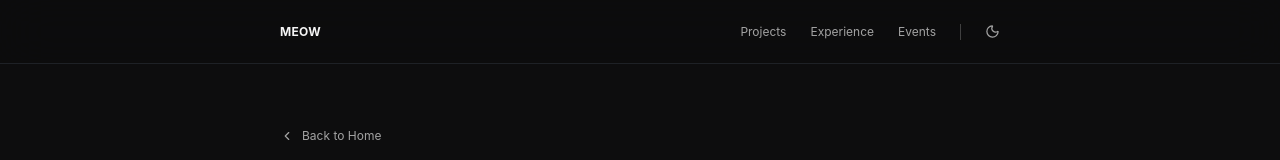
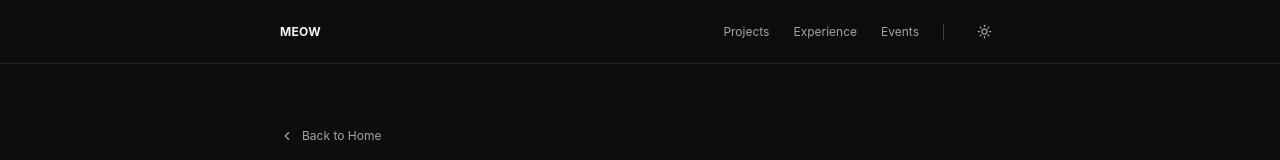
Before and after one commit to tachibana777/portfolio1, a Next.js app: page /events in a window 1280 px wide. Shown: the top 160 px of the page. Built offline with nearby package versions, Linux system fonts and the light colour scheme.

Commit message:
feat: add diagonal theme transition and color modes

```diff
--- a/app/globals.css
+++ b/app/globals.css
@@ -1,11 +1,73 @@
 @tailwind base;
 @tailwind components;
 @tailwind utilities;
-:root { color-scheme: dark; }
+:root {
+  color-scheme: dark;
+  --spotlight-color: rgba(255, 255, 255, 0.08);
+}
 * { box-sizing: border-box; }
 html { scroll-behavior: smooth; background: #0d0d0e; }
 body { margin: 0; background: #0d0d0e; color: #e7e7e8; font-size: 14px; line-height: 1.6; -webkit-font-smoothing: antialiased; }
 ::selection { background: #e7e7e8; color: #0d0d0e; }
+
+html.light {
+  color-scheme: light;
+  background: #f7f7f5;
+  --spotlight-color: rgba(0, 0, 0, 0.07);
+}
+.light body { background: #f7f7f5; color: #171717; }
+.light .bg-ink { background-color: rgb(247 247 245 / 0.88); }
+.light .bg-ink\/85 { background-color: rgb(247 247 245 / 0.88); }
+.light .bg-panel { background-color: #ffffff; }
+.light .bg-neutral-950 { background-color: #ffffff; }
+.light .bg-neutral-900 { background-color: #f2f2ef; }
+.light .bg-neutral-900\/50 { background-color: rgb(242 242 239 / 0.7); }
+.light .bg-neutral-100 { background-color: #171717; }
+.light .bg-neutral-700 { background-color: #b8b8b2; }
+.light .text-neutral-100,
+.light .text-neutral-200,
+.light .text-neutral-300 { color: #171717; }
+.light .text-neutral-400 { color: #525252; }
+.light .text-neutral-500 { color: #737373; }
+.light .text-neutral-600,
+.light .text-neutral-700 { color: #8a8a8a; }
+.light .text-neutral-950,
+.light .text-black { color: #ffffff; }
+.light .text-ink { color: #ffffff; }
+.light .border-neutral-800,
+.light .border-line,
+.light .border-line\/80 { border-color: #deded9; }
+.light .border-neutral-700 { border-color: #c9c9c3; }
+.light .border-neutral-400 { border-color: #a3a3a3; }
+.light .border-neutral-100 { border-color: #171717; }
+.light .before\:border-ink::before { border-color: #f7f7f5; }
+.light .section-title { color: #171717; }
+.light .theme-toggle:hover { background-color: #e7e7e3; color: #171717; }
+.light .hover\:text-white:hover { color: #171717; }
+.light .hover\:bg-white:hover { background-color: #2b2b2b; }
+.light .hover\:bg-neutral-900:hover { background-color: #e7e7e3; }
+.light .hover\:border-neutral-500:hover,
+.light .hover\:border-neutral-600:hover { border-color: #737373; }
+.light .contact-link { border-color: #bfdbfe; background-color: #eff6ff; color: #1e3a8a; }
+.light .contact-link:hover { border-color: #60a5fa; }
+.light ::selection { background: #171717; color: #ffffff; }
+
+::view-transition-old(root),
+::view-transition-new(root) {
+  animation: none;
+  mix-blend-mode: normal;
+}
+
+::view-transition-old(root) { z-index: 1; }
+::view-transition-new(root) {
+  z-index: 9999;
+  animation: diagonal-theme-wipe 700ms cubic-bezier(0.76, 0, 0.24, 1) both;
+}
+
+@keyframes diagonal-theme-wipe {
+  from { clip-path: polygon(0 0, 0 0, 0 0, 0 0); }
+  to { clip-path: polygon(0 0, 200% 0, 100% 100%, 0 100%); }
+}
 @layer utilities { .text-balance { text-wrap: balance; } .section-title { @apply text-xl font-normal tracking-[-0.02em] text-neutral-200; } .muted { @apply text-neutral-500; } }
 
 @keyframes marquee {
--- a/app/layout.tsx
+++ b/app/layout.tsx
@@ -1,4 +1,11 @@
 import type { Metadata } from "next";
+import { ThemeProvider } from "@/components/theme";
 import "./globals.css";
 export const metadata: Metadata = { title: "Kritsada Hongpatsa — Offensive Security", description: "Cybersecurity and penetration testing portfolio of Kritsada Hongpatsa." };
-export default function RootLayout({ children }: Readonly<{ children: React.ReactNode }>) { return <html lang="en" className="dark"><body className="font-sans">{children}</body></html>; }
+export default function RootLayout({ children }: Readonly<{ children: React.ReactNode }>) {
+  return (
+    <html lang="en" suppressHydrationWarning>
+      <body className="font-sans"><ThemeProvider>{children}</ThemeProvider></body>
+    </html>
+  );
+}
--- a/components/home/ContactSection.tsx
+++ b/components/home/ContactSection.tsx
@@ -12,7 +12,7 @@ export function ContactSection() {
       <section id="contact" className="grid gap-8 py-10 sm:grid-cols-[1fr_280px]">
         <div><h2 className="section-title">Let&apos;s work together.</h2><p className="mt-3 text-xs leading-6 text-neutral-400">Available for a Penetration Testing internship or co-op program. Focused on Web & API Security, Vulnerability Assessments, and Offensive Security.</p></div>
         <div className="space-y-2">
-          {contactLinks.map(({ href, label, icon: Icon }) => <a key={href} href={href} className="flex items-center gap-3 rounded-lg border border-blue-950 bg-blue-950/20 p-3 text-[11px] text-blue-200 transition hover:border-blue-800"><Icon size={15} /><span>{label}</span></a>)}
+          {contactLinks.map(({ href, label, icon: Icon }) => <a key={href} href={href} className="contact-link flex items-center gap-3 rounded-lg border border-blue-950 bg-blue-950/20 p-3 text-[11px] text-blue-200 transition hover:border-blue-800"><Icon size={15} /><span>{label}</span></a>)}
         </div>
       </section>
     </Reveal>
--- a/components/layout/Header.tsx
+++ b/components/layout/Header.tsx
@@ -1,5 +1,5 @@
 import Link from "next/link";
-import { Moon } from "lucide-react";
+import { ThemeToggle } from "@/components/theme";
 
 const navigation = [
   { label: "Projects", href: "/projects" },
@@ -22,7 +22,7 @@ export function Header() {
             </Link>
           ))}
           <span aria-hidden className="h-4 w-px bg-neutral-700" />
-          <Moon size={15} aria-label="Dark theme" />
+          <ThemeToggle />
         </nav>
       </div>
     </header>
--- a/components/projects/ProjectCard.tsx
+++ b/components/projects/ProjectCard.tsx
@@ -10,7 +10,7 @@ import type { Project } from "@/lib/types";
 export function ProjectCard({ project }: Readonly<{ project: Project }>) {
   const mouseX = useMotionValue(0);
   const mouseY = useMotionValue(0);
-  const spotlight = useMotionTemplate`radial-gradient(260px circle at ${mouseX}px ${mouseY}px, rgba(255,255,255,.08), transparent 70%)`;
+  const spotlight = useMotionTemplate`radial-gradient(260px circle at ${mouseX}px ${mouseY}px, var(--spotlight-color), transparent 70%)`;
 
   function handleMouseMove(event: MouseEvent<HTMLDivElement>) {
     const bounds = event.currentTarget.getBoundingClientRect();
--- /dev/null
+++ b/components/theme/ThemeProvider.tsx
@@ -0,0 +1,11 @@
+"use client";
+
+import { ThemeProvider as NextThemesProvider } from "next-themes";
+
+export function ThemeProvider({ children }: Readonly<{ children: React.ReactNode }>) {
+  return (
+    <NextThemesProvider attribute="class" defaultTheme="dark" enableSystem disableTransitionOnChange>
+      {children}
+    </NextThemesProvider>
+  );
+}
--- /dev/null
+++ b/components/theme/ThemeToggle.tsx
@@ -0,0 +1,44 @@
+"use client";
+
+import { useEffect, useState } from "react";
+import { flushSync } from "react-dom";
+import { Moon, Sun } from "lucide-react";
+import { useTheme } from "next-themes";
+
+type ViewTransitionDocument = Document & {
+  startViewTransition?: (update: () => void) => { finished: Promise<void> };
+};
+
+export function ThemeToggle() {
+  const [mounted, setMounted] = useState(false);
+  const { resolvedTheme, setTheme } = useTheme();
+
+  useEffect(() => setMounted(true), []);
+
+  function toggleTheme() {
+    const nextTheme = resolvedTheme === "dark" ? "light" : "dark";
+    const viewTransitionDocument = document as ViewTransitionDocument;
+    const reduceMotion = window.matchMedia("(prefers-reduced-motion: reduce)").matches;
+
+    if (!viewTransitionDocument.startViewTransition || reduceMotion) {
+      setTheme(nextTheme);
+      return;
+    }
+
+    viewTransitionDocument.startViewTransition(() => {
+      flushSync(() => setTheme(nextTheme));
+    });
+  }
+
+  return (
+    <button
+      type="button"
+      onClick={toggleTheme}
+      disabled={!mounted}
+      aria-label={mounted ? `Switch to ${resolvedTheme === "dark" ? "light" : "dark"} mode` : "Toggle color theme"}
+      className="theme-toggle grid h-8 w-8 place-items-center rounded-lg text-neutral-400 transition hover:bg-neutral-800/60 hover:text-white disabled:opacity-50"
+    >
+      {mounted && resolvedTheme === "light" ? <Moon size={15} /> : <Sun size={15} />}
+    </button>
+  );
+}
--- /dev/null
+++ b/components/theme/index.ts
@@ -0,0 +1,2 @@
+export { ThemeProvider } from "./ThemeProvider";
+export { ThemeToggle } from "./ThemeToggle";
--- a/package.json
+++ b/package.json
@@ -11,6 +11,7 @@
     "framer-motion": "^12.23.12",
     "lucide-react": "^0.544.0",
     "next": "^15.5.3",
+    "next-themes": "^0.4.6",
     "react": "^19.1.1",
     "react-dom": "^19.1.1",
     "react-github-calendar": "^4.5.11",
```
Also changed, not shown: 1 other file (tests, documents, lock files or other folders).
